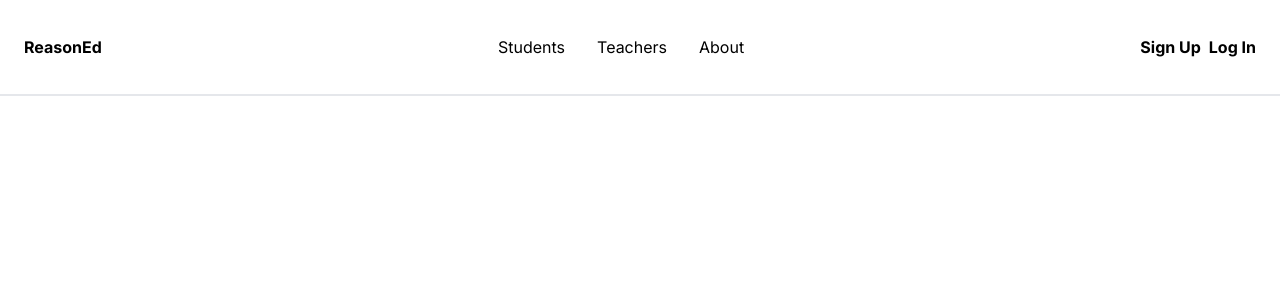
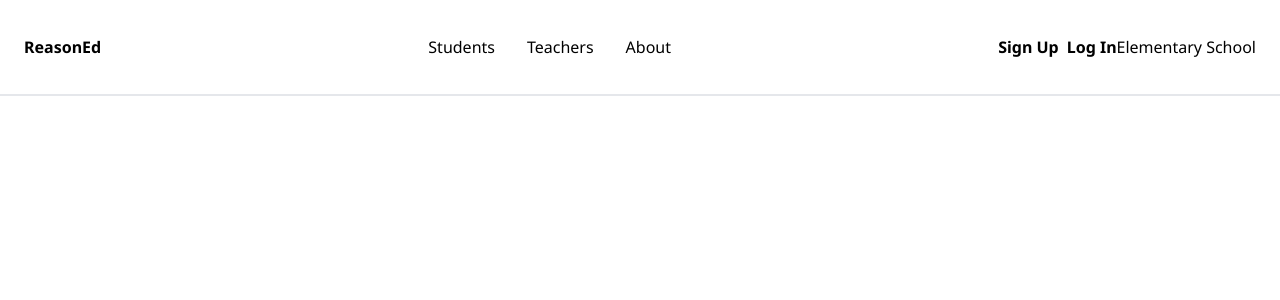
Before and after one commit to emrlk/ReasonED, a Next.js app in the folder client/reasoned-app/: page / in a window 1280 px wide. Shown: the top 300 px of the page. Built offline with nearby package versions, Linux system fonts and the light colour scheme.

Commit message:
Change font

```diff
--- a/client/reasoned-app/src/app/layout.js
+++ /dev/null
@@ -1,17 +0,0 @@
-import { Inter } from 'next/font/google'
-import './globals.css'
-
-const inter = Inter({ subsets: ['latin'] })
-
-export const metadata = {
-  title: 'Create Next App',
-  description: 'Generated by create next app',
-}
-
-export default function RootLayout({ children }) {
-  return (
-    <html lang="en">
-      <body className={inter.className}>{children}</body>
-    </html>
-  )
-}
--- /dev/null
+++ b/client/reasoned-app/src/app/layout.tsx
@@ -0,0 +1,15 @@
+import { notosans } from '@/app/ui/fonts';
+import './globals.css';
+
+export const metadata = {
+  title: 'ReasonED',
+  description: '',
+}
+
+export default function RootLayout({ children }) {
+  return (
+    <html lang="en">
+      <body className={`${notosans.className} antialiased`}>{children}</body>
+    </html>
+  )
+}
--- a/client/reasoned-app/src/app/page.tsx
+++ b/client/reasoned-app/src/app/page.tsx
@@ -1,4 +1,18 @@
 import Link from "next/link";
+
+interface ButtonProps {
+  // Text inside the button
+  title: string;
+  //Can interact with?
+  disabled: boolean;
+  color: string;
+}
+
+function Button({ title, disabled, color}: ButtonProps) {
+  return (
+    <button disabled={disabled} color={color}>{title}</button>
+  );
+}
 
 const Page = () => {
   return(
@@ -18,7 +32,14 @@ const Page = () => {
         <Link href="signup" className="mr-2 font-bold">Sign Up</Link>
         <Link href="login" className="font-bold">Log In</Link>
       </div>
+
+      <div>
+        <Button title="Elementary School" disabled={false} color={'orange'}/>
+      </div>
     </div>
+
+
+
 
   );
 };
--- /dev/null
+++ b/client/reasoned-app/src/app/ui/fonts.ts
@@ -0,0 +1,2 @@
+import { Noto_Sans } from 'next/font/google'
+export const notosans = Noto_Sans({ subsets: ['latin'] })
```
